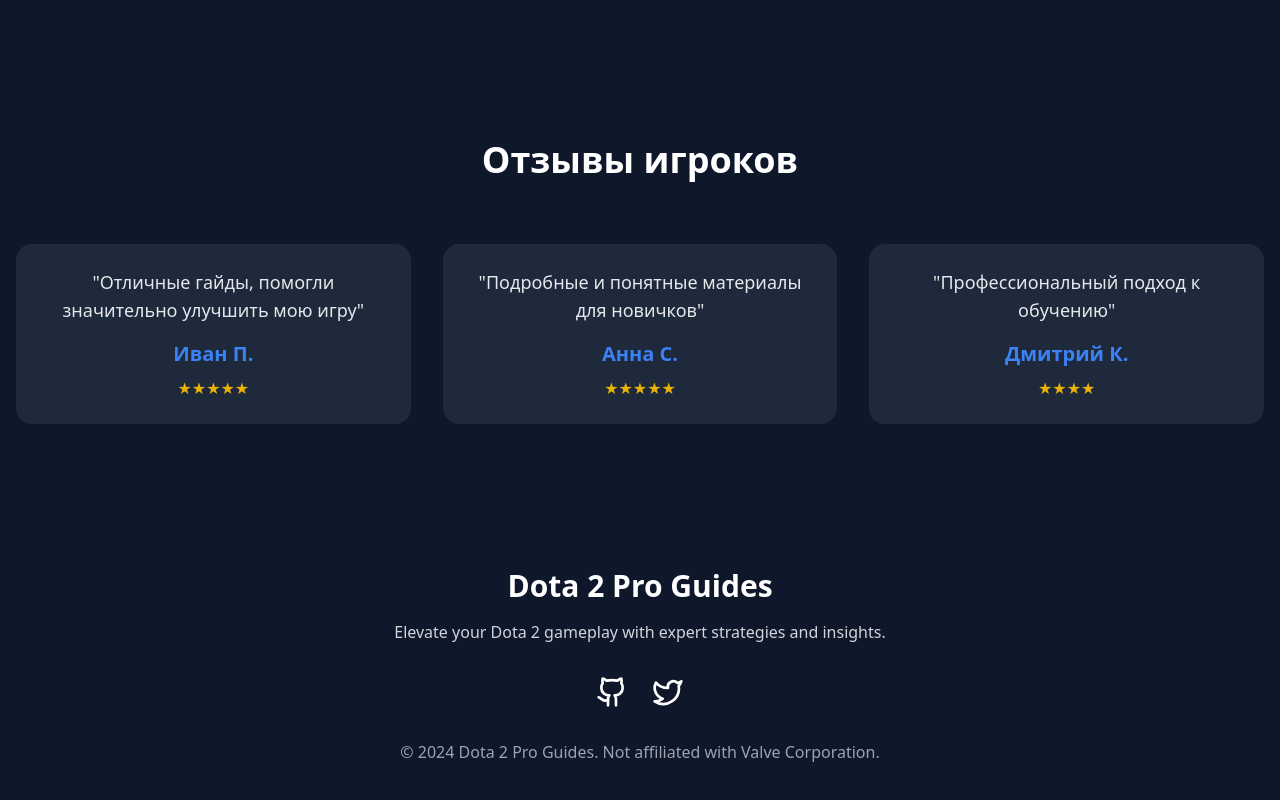
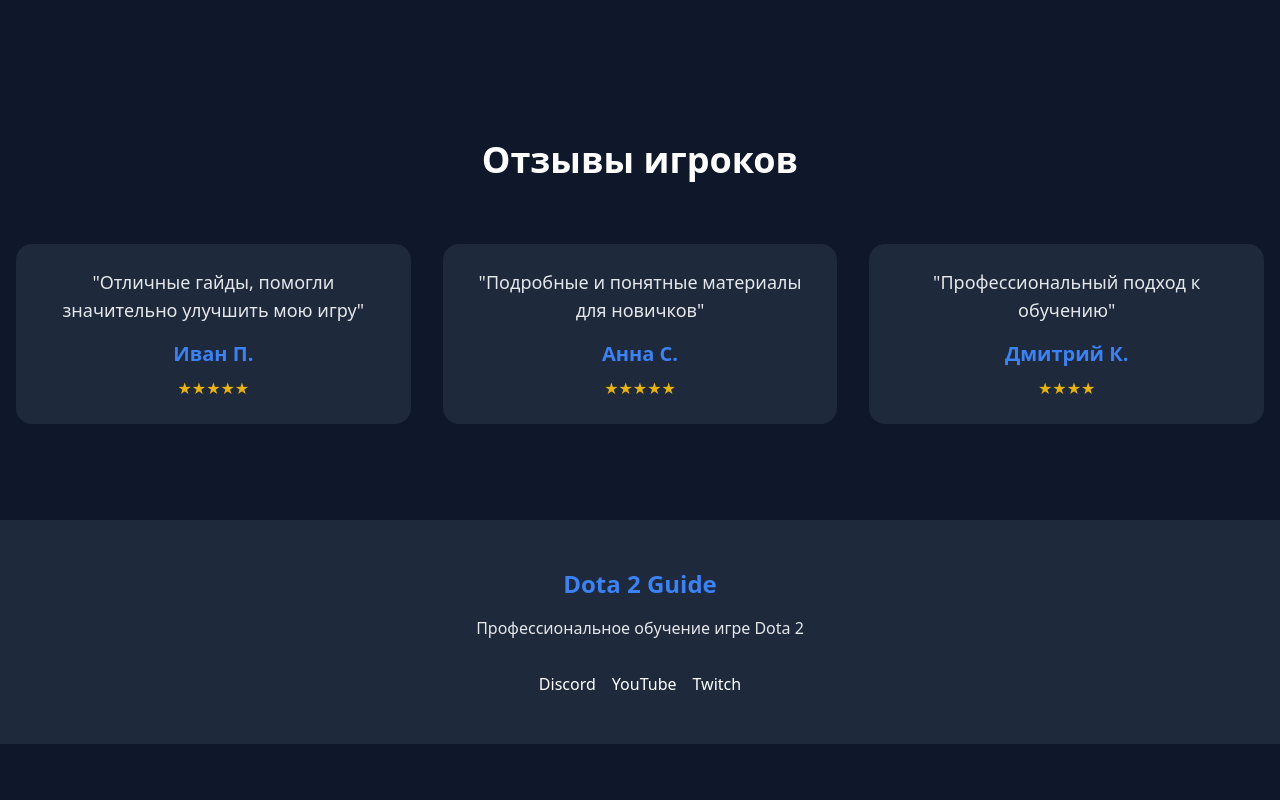
Before and after one commit to aloshhen/ai-project-135, a React (Vite) app: page / in a window 1280 px wide. Shown: the part 1492-2292 px from the top of the page. After the commit the page ends 2236 px from the top, so only its background shows below. Built offline with nearby package versions, Linux system fonts and the light colour scheme.

Commit message:
Update src/components/Footer.jsx

```diff
--- a/src/components/Footer.jsx
+++ b/src/components/Footer.jsx
@@ -1,39 +1,29 @@
 import { motion } from 'framer-motion'
-import { Github, Twitter } from 'lucide-react'
 
 function Footer() {
   return (
-    <footer className="bg-dota-accent py-12 text-white">
+    <footer className="bg-[#1E293B] py-12">
+      <div className="container mx-auto text-center">
         <motion.div
-        initial={{ opacity: 0, y: 50 }}
-        animate={{ opacity: 1, y: 0 }}
-        transition={{ duration: 0.6 }}
-        className="container mx-auto text-center"
+          initial={{ opacity: 0 }}
+          animate={{ opacity: 1 }}
+          transition={{ duration: 0.5 }}
         >
-        <h3 className="text-3xl font-bold mb-4 text-dota-text">Dota 2 Pro Guides</h3>
-        <p className="text-gray-300 mb-8">
-          Elevate your Dota 2 gameplay with expert strategies and insights.
-        </p>
-
-        <div className="flex justify-center space-x-6 mb-8">
+          <h3 className="text-2xl font-bold text-[#3B82F6] mb-4">Dota 2 Guide</h3>
+          <p className="text-[#E5E7EB] mb-8">Профессиональное обучение игре Dota 2</p>
+          <div className="flex justify-center space-x-4">
+            {['Discord', 'YouTube', 'Twitch'].map((platform, index) => (
               <a
+                key={index}
                 href="#"
-            className="text-dota-text hover:text-white transition"
+                className="text-white hover:text-[#3B82F6] transition"
               >
-            <Github className="w-8 h-8" />
+                {platform}
               </a>
-          <a
-            href="#"
-            className="text-dota-text hover:text-white transition"
-          >
-            <Twitter className="w-8 h-8" />
-          </a>
+            ))}
           </div>
-
-        <p className="text-gray-400">
-          © 2024 Dota 2 Pro Guides. Not affiliated with Valve Corporation.
-        </p>
         </motion.div>
+      </div>
     </footer>
   )
 }
```
Lines whose indentation alone changed are shown as unchanged.
